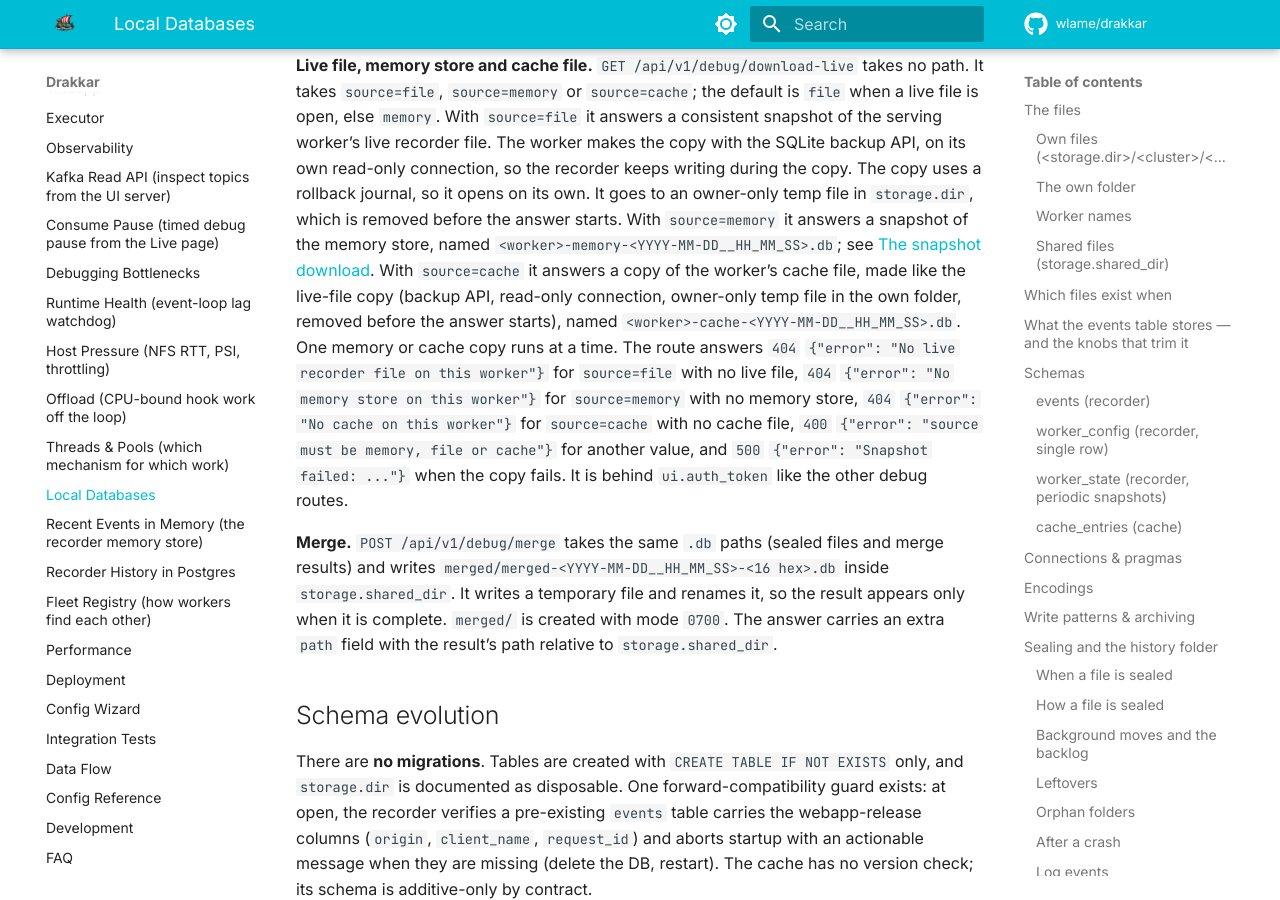
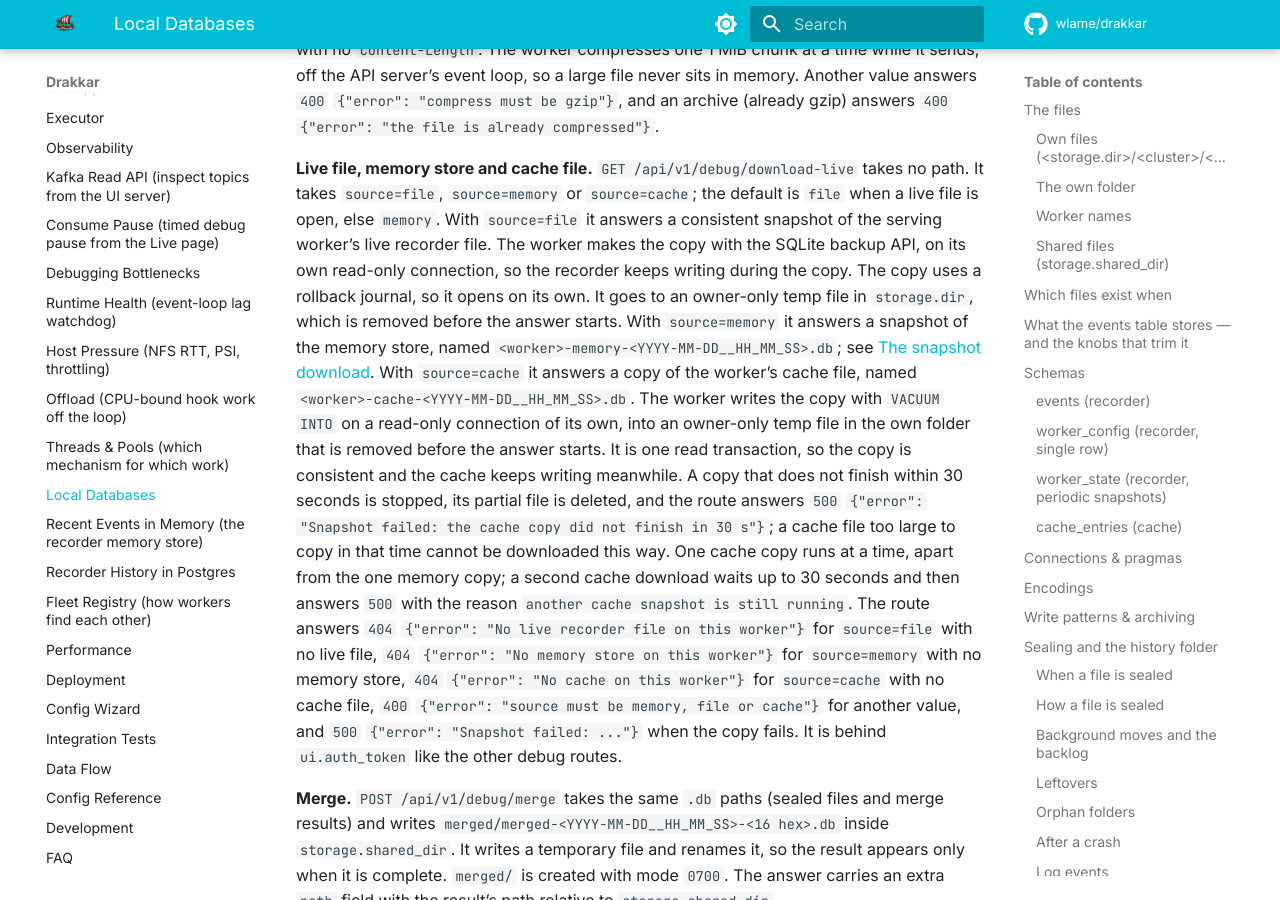
Before and after one commit to wlame/drakkar, an MkDocs documentation site: the page built from docs/local-databases.md, in a window 1280 px wide and 900 px high, scrolled down 35428 px. Built offline with MkDocs 1.6.1 and Material for MkDocs 9.7.7, drawn with Linux system fonts in a browser that asks for light colours; comment, search, counter and statistics services are not loaded; some of the changed text lies outside the part shown.

Commit message:
Document the cache copy limit, its own slot and the owner lock wait.

````diff
--- a/docs/local-databases.md
+++ b/docs/local-databases.md
@@ -58,7 +58,10 @@
 exclusive, non-blocking `flock` on it. It keeps the file open until its
 stop ends. The kernel drops the lock when the process ends in any way, also
 on `kill -9` or an OOM kill, so a held lock always means a live process.
-When another process holds the lock, the start fails with:
+When another process holds the lock, the worker tries again every 50 ms
+for 2 seconds: the Databases tab of another worker may hold a shared lock
+on the file for a moment while it tests whether the folder is in use. When
+the lock is still held after that, the start fails with:
 
 ```text
 storage.dir: the folder <own folder> is in use by another process; give each worker a unique worker name (worker.name or WORKER_ID)
@@ -1470,7 +1473,8 @@
   `online` (the registry's verdict; `null` with autodiscover off). The lock
   test takes a shared lock without waiting and frees it at once, so an
   [orphan pass](#orphan-folders) that looks at the folder at that moment
-  skips it for one round. `siblings` is `null` with no `storage.dir`.
+  skips it for one round, and a worker of that name that starts at that
+  moment waits for it (see [The own folder](#the-own-folder)). `siblings` is `null` with no `storage.dir`.
 
 A worker with a memory store and no file answers the memory row only in `own`. A worker with
 neither a memory store nor a file answers `own: []`. `history.folders` is
@@ -1508,11 +1512,18 @@
 `source=memory` it answers a snapshot of the memory store, named
 `<worker>-memory-<YYYY-MM-DD__HH_MM_SS>.db`; see
 [The snapshot download](recent-events.md#the-snapshot-download). With
-`source=cache` it answers a copy of the worker's cache file, made like the
-live-file copy (backup API, read-only connection, owner-only temp file in
-the own folder, removed before the answer starts), named
-`<worker>-cache-<YYYY-MM-DD__HH_MM_SS>.db`. One memory or cache copy runs at
-a time. The route answers `404` `{"error": "No live recorder file on this
+`source=cache` it answers a copy of the worker's cache file, named
+`<worker>-cache-<YYYY-MM-DD__HH_MM_SS>.db`. The worker writes the copy with
+`VACUUM INTO` on a read-only connection of its own, into an owner-only temp
+file in the own folder that is removed before the answer starts. It is one
+read transaction, so the copy is consistent and the cache keeps writing
+meanwhile. A copy that does not finish within 30 seconds is stopped, its
+partial file is deleted, and the route answers `500` `{"error": "Snapshot
+failed: the cache copy did not finish in 30 s"}`; a cache file too large to
+copy in that time cannot be downloaded this way. One cache copy runs at a
+time, apart from the one memory copy; a second cache download waits up to
+30 seconds and then answers `500` with the reason `another cache snapshot is
+still running`. The route answers `404` `{"error": "No live recorder file on this
 worker"}` for `source=file` with no live file, `404` `{"error": "No memory
 store on this worker"}` for `source=memory` with no memory store, `404`
 `{"error": "No cache on this worker"}` for `source=cache` with no cache
````
Also changed, not shown: CHANGELOG.md (+7 -3 lines), docs/recent-events.md (+5 -5 lines), docs/recorder-postgres.md (+3 -3 lines).
